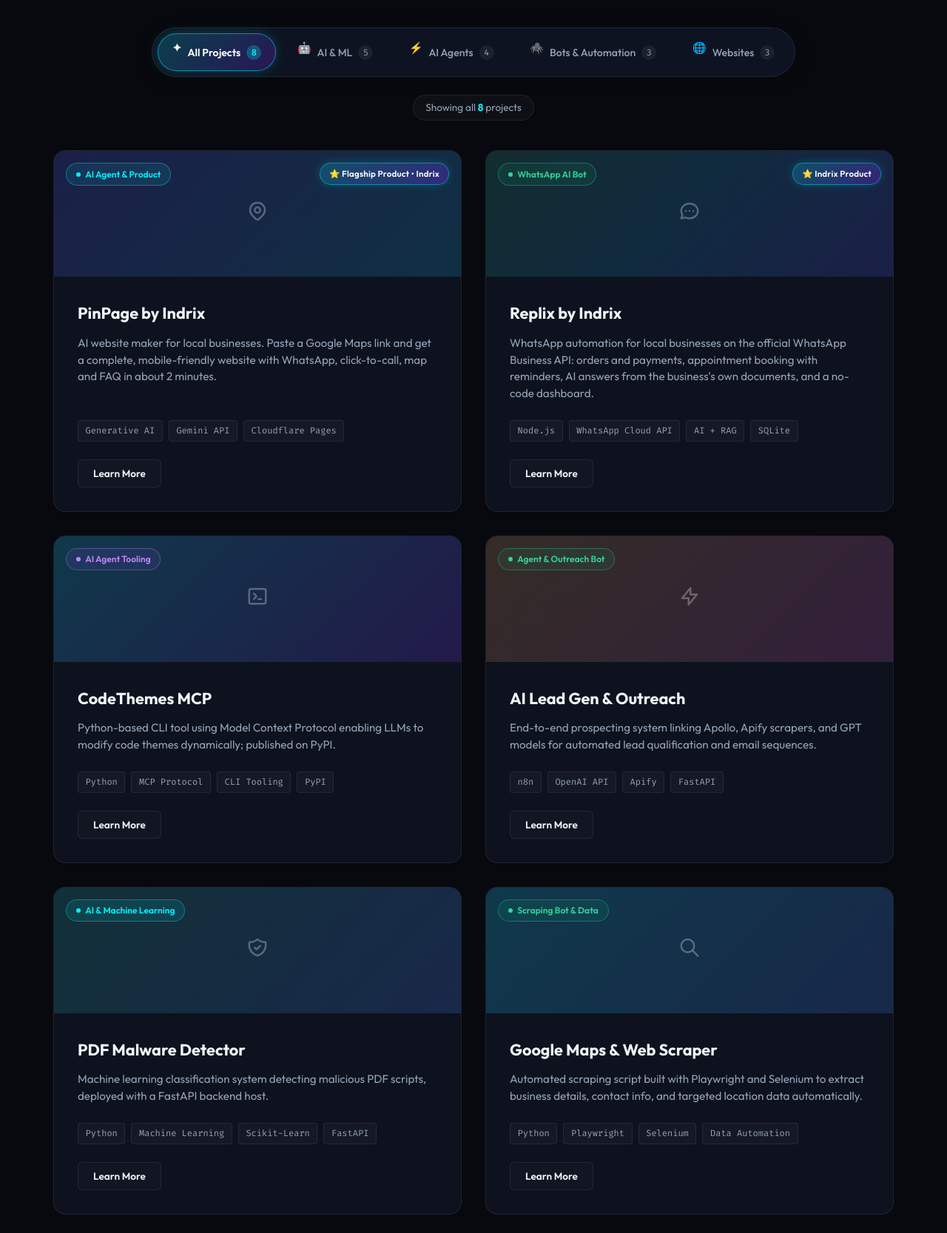
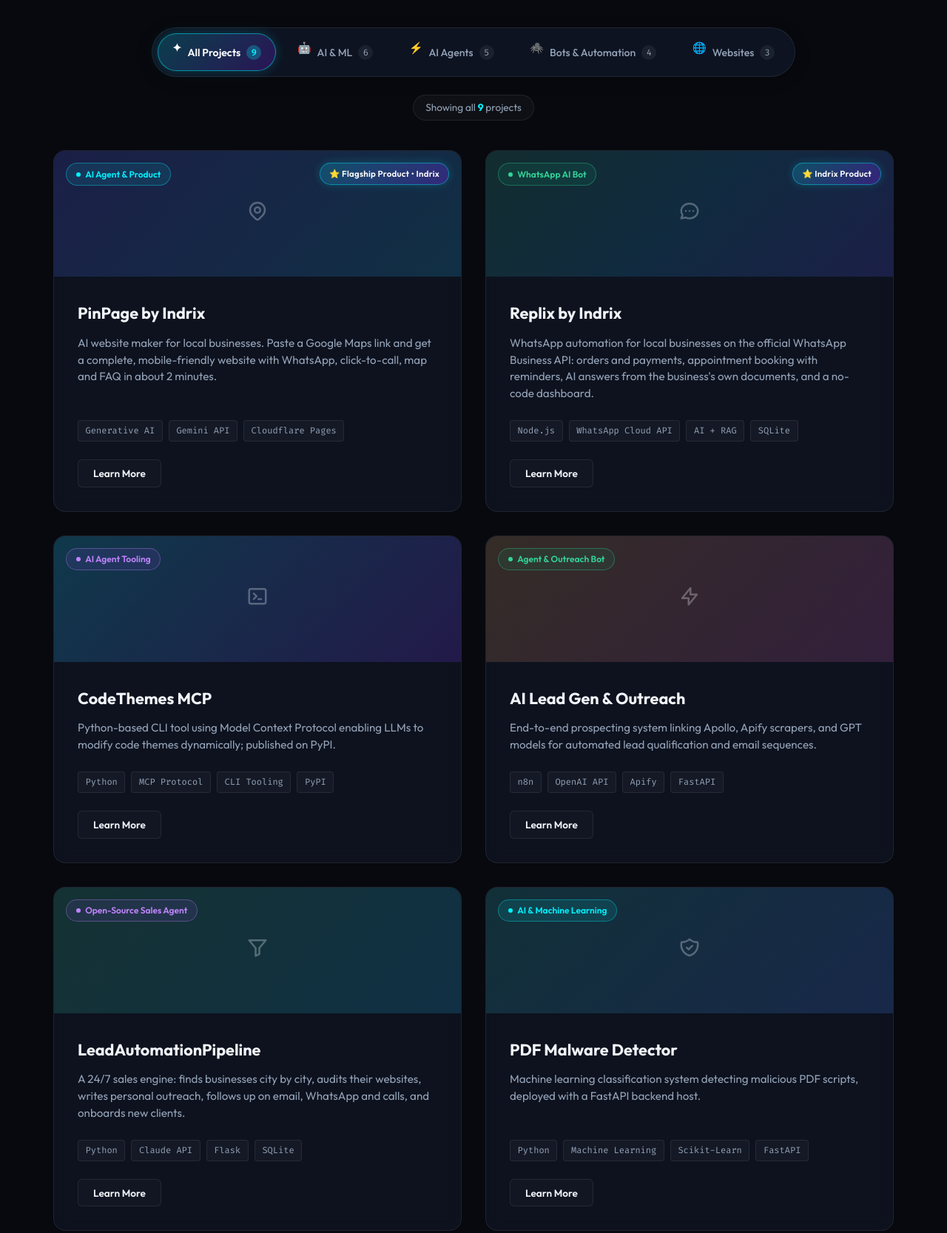
Before and after one commit to NandaniRamoliya/portfolio, a plain HTML site: page index.html in a window 1280 px wide. Shown: the part 4983-6650 px from the top of the page at 74% size. Drawn offline with Linux system fonts and the light colour scheme; animation ran at ten frames a second.

Commit message:
Add LeadAutomationPipeline project card and details pop-up
- New card in Featured Projects (AI & ML, AI Agents, Bots & Automation)
  with a pop-up: features, stack, GitHub and User Guide (PDF) links.
- Filter counts updated (9 projects).

Co-Authored-By: Claude Opus 5.5 <noreply@anthropic.com>
Claude-Session: https://claude.ai/code/session_01EVP6udSXvqb6taY1ERCKwC

```diff
--- a/index.html
+++ b/index.html
@@ -371,22 +371,22 @@
                         <button class="project-category-btn active" data-filter="all" role="tab" aria-selected="true">
                             <span class="category-icon">✦</span>
                             <span class="category-name">All Projects</span>
-                            <span class="category-count">8</span>
+                            <span class="category-count">9</span>
                         </button>
                         <button class="project-category-btn" data-filter="ai" role="tab" aria-selected="false">
                             <span class="category-icon">🤖</span>
                             <span class="category-name">AI & ML</span>
-                            <span class="category-count">5</span>
+                            <span class="category-count">6</span>
                         </button>
                         <button class="project-category-btn" data-filter="agent" role="tab" aria-selected="false">
                             <span class="category-icon">⚡</span>
                             <span class="category-name">AI Agents</span>
-                            <span class="category-count">4</span>
+                            <span class="category-count">5</span>
                         </button>
                         <button class="project-category-btn" data-filter="bot" role="tab" aria-selected="false">
                             <span class="category-icon">🕷️</span>
                             <span class="category-name">Bots & Automation</span>
-                            <span class="category-count">3</span>
+                            <span class="category-count">4</span>
                         </button>
                         <button class="project-category-btn" data-filter="website" role="tab" aria-selected="false">
                             <span class="category-icon">🌐</span>
@@ -397,7 +397,7 @@
                 </div>
 
                 <div class="projects-status-line">
-                    <span class="projects-count-badge" id="projects-counter">Showing all <strong>8</strong> projects</span>
+                    <span class="projects-count-badge" id="projects-counter">Showing all <strong>9</strong> projects</span>
                 </div>
 
                 <div class="projects-grid" data-active-filter="all">
@@ -485,6 +485,28 @@
                                 <span>OpenAI API</span>
                                 <span>Apify</span>
                                 <span>FastAPI</span>
+                            </div>
+                            <button class="project-btn btn-sm">Learn More</button>
+                        </div>
+                    </div>
+
+                    <!-- Project: LeadAutomationPipeline (open source) -->
+                    <div class="project-card" data-project="leadpipe" data-category="ai agent bot">
+                        <div class="project-img-wrapper">
+                            <div class="project-gradient-overlay leadpipe-gradient"></div>
+                            <span class="project-tag tag-agent"><span class="tag-dot"></span> Open-Source Sales Agent</span>
+                            <div class="project-icon-top">
+                                <svg xmlns="http://www.w3.org/2000/svg" width="30" height="30" fill="none" viewBox="0 0 24 24" stroke="currentColor"><path stroke-linecap="round" stroke-linejoin="round" stroke-width="2" d="M3 4h18l-7 8.5V19l-4 2v-8.5L3 4z"/></svg>
+                            </div>
+                        </div>
+                        <div class="project-info">
+                            <h3 class="project-title">LeadAutomationPipeline</h3>
+                            <p class="project-desc">A 24/7 sales engine: finds businesses city by city, audits their websites, writes personal outreach, follows up on email, WhatsApp and calls, and onboards new clients.</p>
+                            <div class="project-tech">
+                                <span>Python</span>
+                                <span>Claude API</span>
+                                <span>Flask</span>
+                                <span>SQLite</span>
                             </div>
                             <button class="project-btn btn-sm">Learn More</button>
                         </div>
@@ -926,6 +948,47 @@
         </div>
     </div>
 
+    <!-- LeadAutomationPipeline Modal -->
+    <div class="project-modal" id="modal-leadpipe">
+        <div class="modal-backdrop"></div>
+        <div class="modal-content">
+            <button class="modal-close" aria-label="Close Modal">&times;</button>
+            <div class="modal-body-content">
+                <span class="modal-tag tag-agent">AI Agent & Sales Automation</span>
+                <h3 class="modal-title">LeadAutomationPipeline</h3>
+                <h4 class="modal-subtitle">Open-source 24/7 lead generation, outreach and follow-up engine</h4>
+
+                <div class="modal-desc">
+                    <p>A self-hosted sales pipeline that runs in the background around the clock. It finishes one area, then rolls out city by city worldwide; reads each business's website for real, provable problems; finds the decision-maker and a verified email; and writes one personal message per lead with Claude or built-in templates.</p>
+
+                    <h5>Key Features:</h5>
+                    <ul>
+                        <li>Finds leads area by area worldwide (OpenStreetMap, Google Maps via Serper or Places, Google Sheets import) and scores them on 22 buying signals backed by evidence.</li>
+                        <li>Sends email automatically at human speed, with warm-up, daily caps, the recipient's office hours and several mailboxes; WhatsApp, Instagram, LinkedIn and call tasks are prepared as one-click actions.</li>
+                        <li>Reads replies, understands the intent, and runs a different follow-up track for every outcome: interested, call booked, proposal, not now (30/60/90 days), no reply (polite close) or unsubscribe.</li>
+                        <li>Onboards new clients after "yes": contract, payment, welcome document, kickoff, access and client portal, then check-ins, testimonials and referrals.</li>
+                        <li>Runs as a background service on Windows, macOS or Linux, with a simple five-page dashboard, safety checks on every message and 42 automated tests.</li>
+                    </ul>
+
+                    <h5>Technical Stack:</h5>
+                    <div class="project-tech">
+                        <span>Python</span>
+                        <span>Flask</span>
+                        <span>SQLite</span>
+                        <span>Claude API</span>
+                        <span>OpenStreetMap</span>
+                        <span>SMTP / IMAP</span>
+                    </div>
+                </div>
+
+                <div class="modal-actions">
+                    <a href="https://github.com/NandaniRamoliya/LeadAutomationPipeline" target="_blank" rel="noopener" class="btn btn-primary btn-sm">View on GitHub</a>
+                    <a href="https://github.com/NandaniRamoliya/LeadAutomationPipeline/blob/main/docs/pdf/LeadAutomationPipeline-User-Guide.pdf" target="_blank" rel="noopener" class="btn btn-outline btn-sm">User Guide (PDF)</a>
+                </div>
+            </div>
+        </div>
+    </div>
+
     <!-- PDF Malware Modal -->
     <div class="project-modal" id="modal-malware">
         <div class="modal-backdrop"></div>
--- a/script.js
+++ b/script.js
@@ -143,10 +143,10 @@ document.addEventListener('DOMContentLoaded', () => {
         }
 
         const filterLabels = {
-            'all': 'all <strong>8</strong>',
-            'ai': '<strong>5</strong> in AI & ML',
-            'agent': '<strong>4</strong> in AI Agents',
-            'bot': '<strong>3</strong> in Bots & Automation',
+            'all': 'all <strong>9</strong>',
+            'ai': '<strong>6</strong> in AI & ML',
+            'agent': '<strong>5</strong> in AI Agents',
+            'bot': '<strong>4</strong> in Bots & Automation',
             'website': '<strong>3</strong> in Websites'
         };
 
--- a/style.css
+++ b/style.css
@@ -1018,6 +1018,10 @@ ul {
 
 .leadgen-gradient {
     background: linear-gradient(135deg, #f59e0b, #ec4899);
+}
+
+.leadpipe-gradient {
+    background: linear-gradient(135deg, #22c55e, #06b6d4);
 }
 
 .malware-gradient {
```
